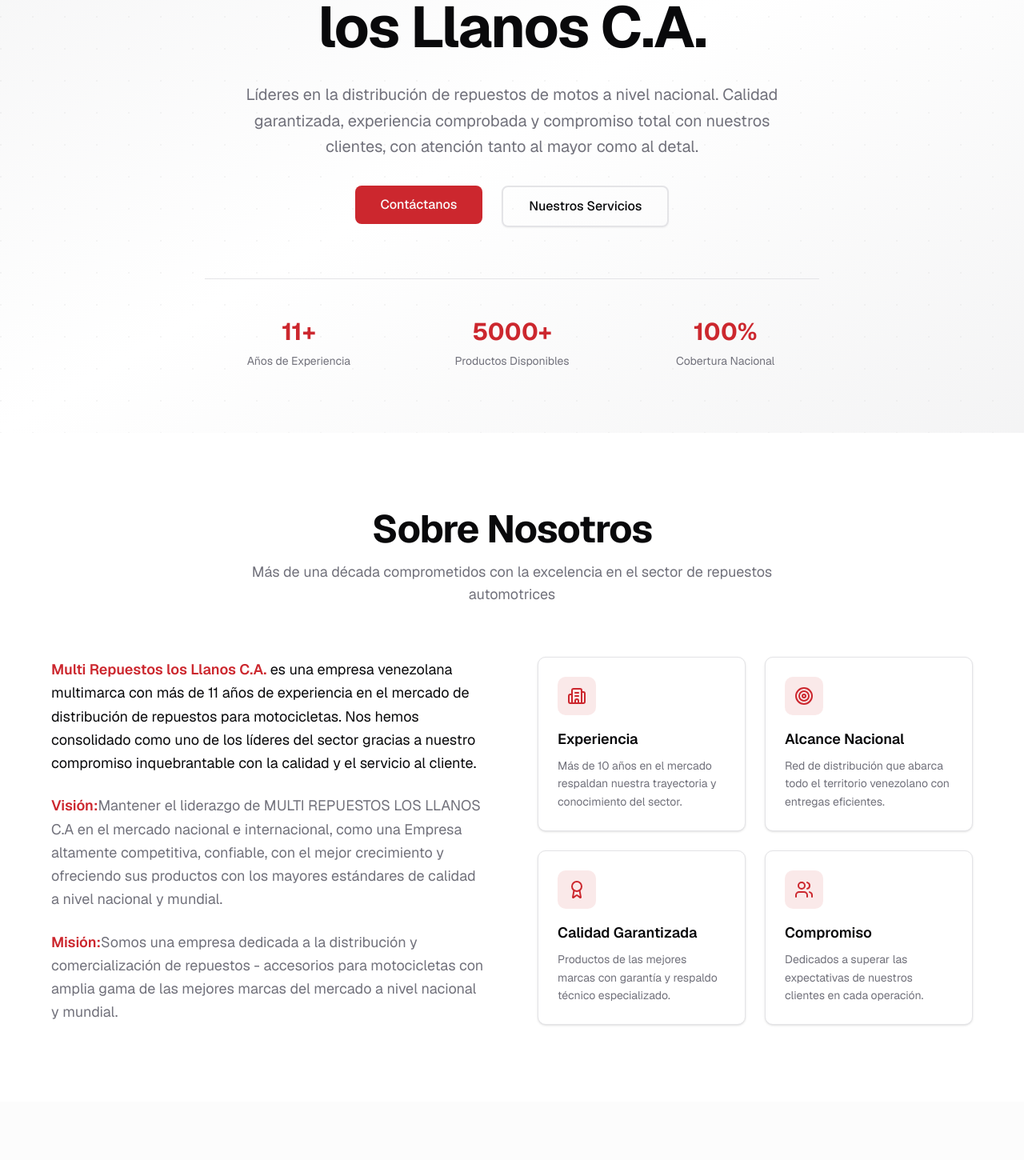
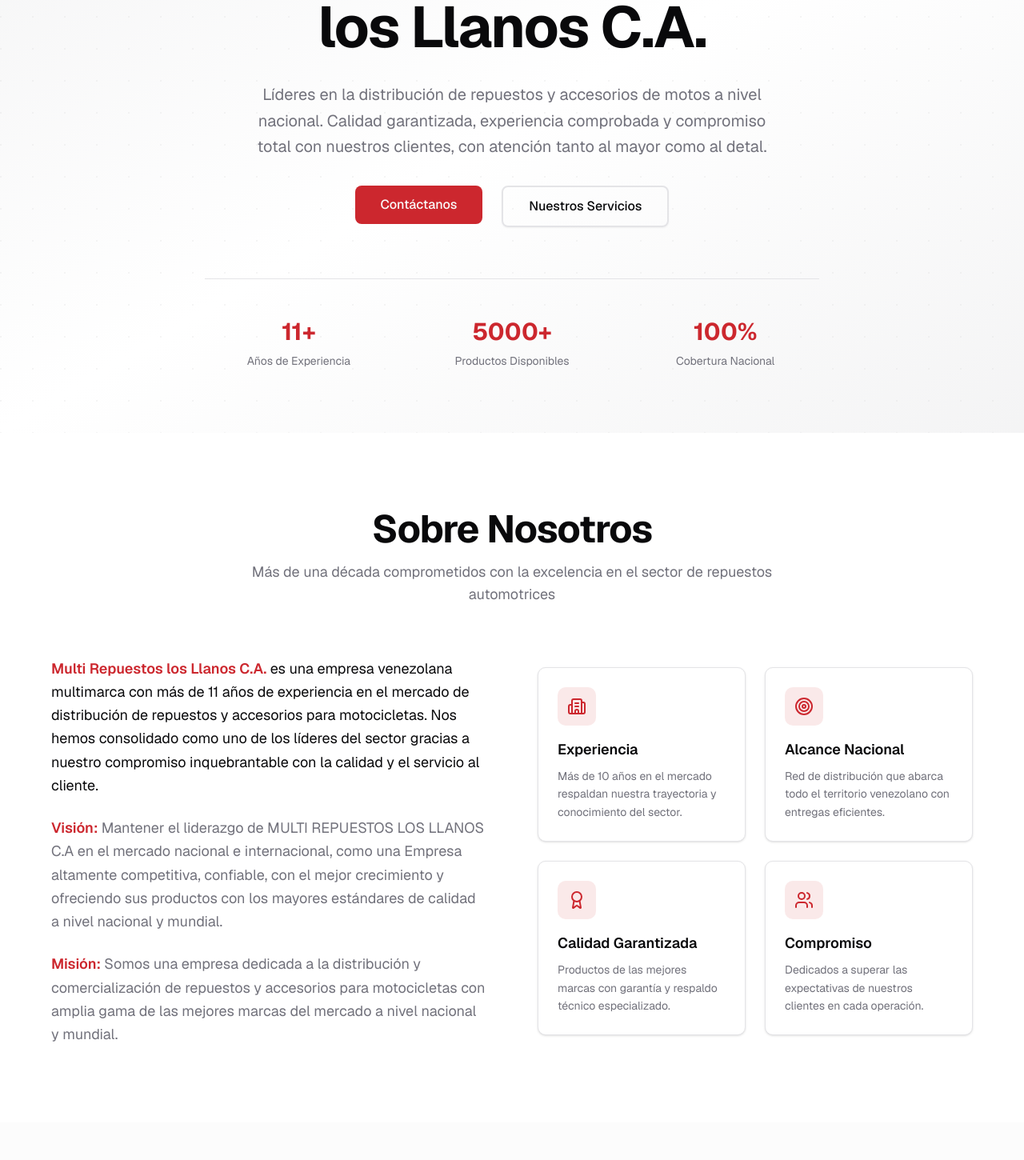
Before and after one commit to jesuswasnthere/losllanos, a Next.js app: page / in a window 1280 px wide. Shown: the part 220-1670 px from the top of the page at 80% size. Built offline with nearby package versions, Linux system fonts and the light colour scheme; no server answers.

Commit message:
(FIX)
informacion personal

```diff
--- a/app/layout.tsx
+++ b/app/layout.tsx
@@ -10,7 +10,7 @@
 const siteUrl = process.env.NEXT_PUBLIC_SITE_URL ?? "https://multirepuestoslosllanos.com"
 const businessName = "Multi Repuestos los Llanos C.A."
 const description =
-  "Distribuidora nacional de repuestos de motos. Calidad, experiencia y respuesta rápida para talleres y comercios."
+  "Distribuidora nacional de repuestos y accesorios de motos. Calidad, experiencia y respuesta rápida para talleres y comercios."
 const keywords = [
   "repuestos de motos",
   "distribuidora de repuestos",
@@ -67,7 +67,7 @@
     name: businessName,
     url: siteUrl,
     email: "multirepuestoslosllanos@hotmail.com",
-    telephone: ["+58 414 5341339", "+58 412 3087308"],
+    telephone: ["+58 412 0720344"],
     address: {
       "@type": "PostalAddress",
       addressLocality: "Araure",
@@ -82,7 +82,7 @@
     "@type": "LocalBusiness",
     name: businessName,
     url: siteUrl,
-    telephone: ["+58 414 5341339", "+58 412 3087308"],
+    telephone: ["+58 412 0720344"],
     address: {
       "@type": "PostalAddress",
       streetAddress: "Sector Campo Lindo",
--- a/components/about-section.tsx
+++ b/components/about-section.tsx
@@ -19,19 +19,19 @@
             <div className="space-y-6">
               <p className="text-lg leading-relaxed text-foreground">
                 <span className="font-semibold text-primary">Multi Repuestos los Llanos C.A.</span> es una empresa
-                venezolana multimarca con más de 11 años de experiencia en el mercado de distribución de repuestos para
+                venezolana multimarca con más de 11 años de experiencia en el mercado de distribución de repuestos y accesorios para
                 motocicletas. Nos hemos consolidado como uno de los líderes del sector gracias a nuestro compromiso
                 inquebrantable con la calidad y el servicio al cliente.
               </p>
               <p className="text-lg leading-relaxed text-muted-foreground">
-                <span className="font-semibold text-primary">Visión:</span>
-                 Mantener el liderazgo de MULTI REPUESTOS LOS LLANOS C.A en el mercado nacional e internacional, como
+                <span className="font-semibold text-primary">Visión: </span>
+                Mantener el liderazgo de MULTI REPUESTOS LOS LLANOS C.A en el mercado nacional e internacional, como
                 una Empresa altamente competitiva, confiable, con el mejor crecimiento y ofreciendo sus productos con
                 los mayores estándares de calidad a nivel nacional  y mundial.
               </p>
               <p className="text-lg leading-relaxed text-muted-foreground">
-                <span className="font-semibold text-primary">Misión:</span>
-                Somos una empresa dedicada a la distribución y comercialización de repuestos - accesorios para
+                <span className="font-semibold text-primary">Misión: </span>
+                Somos una empresa dedicada a la distribución y comercialización de repuestos y accesorios para
                 motocicletas con amplia gama de las mejores marcas del mercado a nivel nacional y mundial.
               </p>
             </div>
--- a/components/contact-section.tsx
+++ b/components/contact-section.tsx
@@ -136,8 +136,8 @@
                   </div>
                   <div>
                     <h4 className="font-semibold text-foreground mb-1">Teléfono</h4>
-                    <p className="text-muted-foreground">+58 412 5249992</p>
-                    <p className="text-muted-foreground">+58 414 5341339</p>
+                    <p className="text-muted-foreground">+58 412 0720344</p>
+                    {/* <p className="text-muted-foreground">+58 414 5341339</p> */}
                   </div>
                 </div>
 
--- a/components/footer.tsx
+++ b/components/footer.tsx
@@ -12,7 +12,7 @@
             <div className="space-y-4">
               <h3 className="text-lg font-semibold text-foreground">Multi Repuestos los Llanos C.A.</h3>
               <p className="text-sm text-muted-foreground leading-relaxed">
-                Líderes en distribución de repuestos de motocicletas a nivel nacional.
+                Líderes en distribución de repuestos y accesorios de motocicletas a nivel nacional.
               </p>
             </div>
 
--- a/components/hero-section.tsx
+++ b/components/hero-section.tsx
@@ -27,7 +27,7 @@
 
           {/* Subtítulo */}
           <p className="mx-auto max-w-2xl text-lg leading-relaxed text-muted-foreground sm:text-xl text-pretty">
-            Líderes en la distribución de repuestos de motos a nivel nacional. Calidad garantizada, experiencia
+            Líderes en la distribución de repuestos y accesorios de motos a nivel nacional. Calidad garantizada, experiencia
             comprobada y compromiso total con nuestros clientes, con atención tanto al mayor como al detal.
           </p>
 
```
